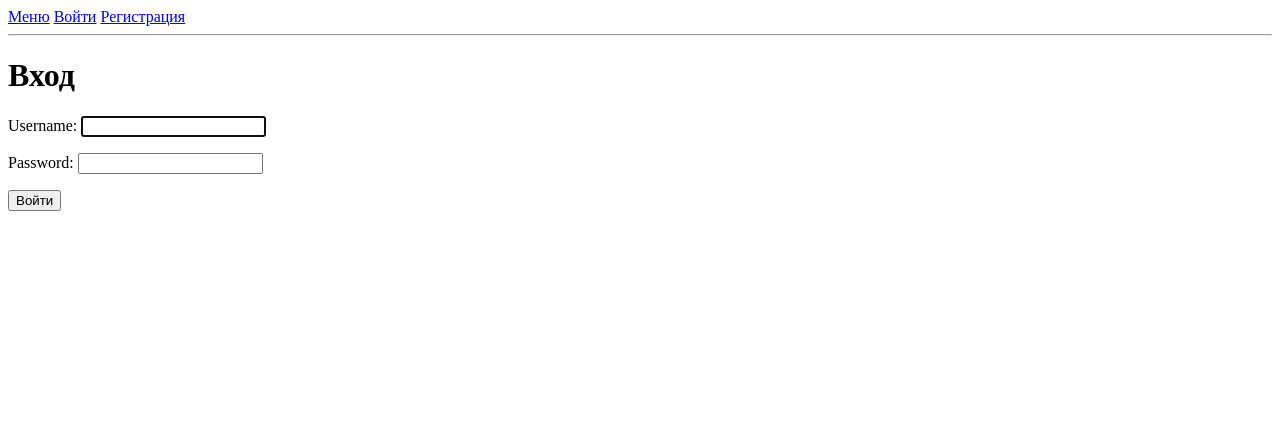
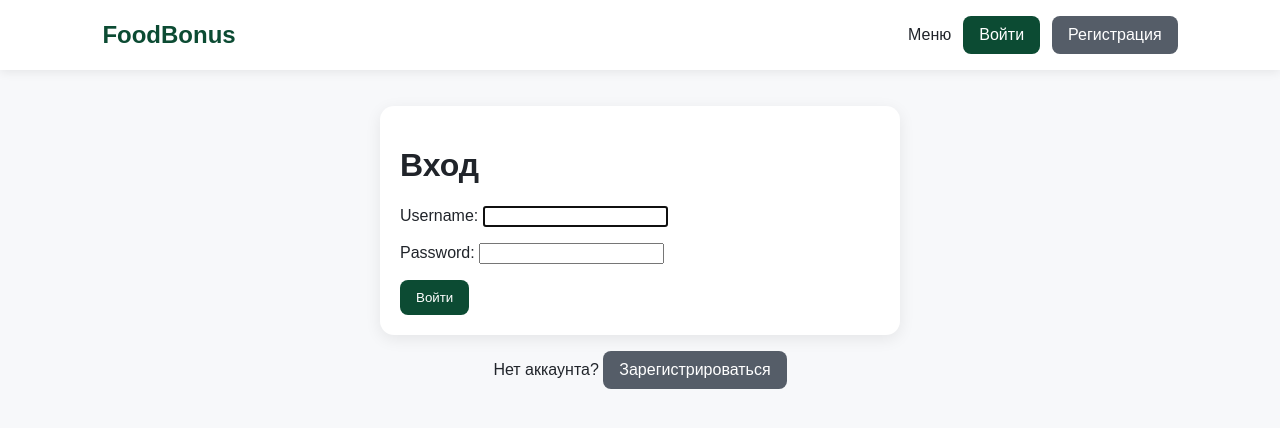
Before and after one commit to alcolin-rm/djangoexam, a Django app: page /login/ in a window 1280 px wide. Shown: the top 428 px of the page. Run offline with Django 5.2, Linux system fonts and the light colour scheme.

Commit message:
now with frontend! as if it makes it a good product

```diff
--- a/food_bonus/settings.py
+++ b/food_bonus/settings.py
@@ -129,6 +129,7 @@ USE_TZ = True
 # https://docs.djangoproject.com/en/6.1/howto/static-files/
 
 STATIC_URL = 'static/'
+STATICFILES_DIRS = [BASE_DIR / 'static']
 
 
 # Email
--- a/foodshop/templates/base.html
+++ b/foodshop/templates/base.html
@@ -1,32 +1,33 @@
+{% load static %}
 <!DOCTYPE html>
 <html lang="ru">
 <head>
     <meta charset="UTF-8">
-    <title>{% block title %}Доставка еды{% endblock %}</title>
+    <meta name="viewport" content="width=device-width, initial-scale=1">
+    <title>{% block title %}FoodBonus{% endblock %}</title>
+    <link rel="stylesheet" href="{% static 'css/foodbonus_styles.css' %}">
 </head>
 <body>
-<header>
-    <nav>
+<header class="header">
+    <a class="logo" href="{% url 'dish_list' %}">FoodBonus</a>
+    <nav class="navigation">
         <a href="{% url 'dish_list' %}">Меню</a>
-
         {% if user.is_authenticated %}
             <span>Пользователь: {{ user.username }}</span>
             <span>Бонусы: {{ user.bonus_balance }}</span>
             <a href="{% url 'my_orders' %}">Мои заказы</a>
-
             <form action="{% url 'logout' %}" method="post" style="display:inline;">
                 {% csrf_token %}
-                <button type="submit">Выйти</button>
+                <button type="submit" class="button button-secondary">Выйти</button>
             </form>
         {% else %}
-            <a href="{% url 'login' %}">Войти</a>
-            <a href="{% url 'register' %}">Регистрация</a>
+            <a class="button" href="{% url 'login' %}">Войти</a>
+            <a class="button button-secondary" href="{% url 'register' %}">Регистрация</a>
         {% endif %}
     </nav>
-    <hr>
 </header>
 
-<main>
+<main class="container">
     {% block content %}{% endblock %}
 </main>
 </body>
--- a/foodshop/templates/foodshop/login.html
+++ b/foodshop/templates/foodshop/login.html
@@ -1,11 +1,16 @@
 {% extends 'base.html' %}
+{% block title %}Вход — FoodBonus{% endblock %}
 
 {% block content %}
-<h1>Вход</h1>
+<form class="order-form" method="post">
+    {% csrf_token %}
+    <h1>Вход</h1>
+    {{ form.as_p }}
+    <button class="button" type="submit">Войти</button>
+</form>
 
-<form method="post">
-    {% csrf_token %}
-    {{ form.as_p }}
-    <button type="submit">Войти</button>
-</form>
+<p style="text-align:center; margin-top:16px;">
+    Нет аккаунта?
+    <a class="button button-secondary" href="{% url 'register' %}">Зарегистрироваться</a>
+</p>
 {% endblock %}
--- /dev/null
+++ b/static/css/foodbonus_styles.css
@@ -0,0 +1,17 @@
+* { box-sizing: border-box; }
+body { margin: 0; font-family: Arial, sans-serif; background: #f7f8fa; color: #20242a; }
+.header { display: flex; justify-content: space-between; align-items: center; gap: 20px; padding: 16px 8%; background: #fff; box-shadow: 0 2px 10px rgba(0,0,0,.08); }
+.logo { color: #0c4b33; font-size: 24px; font-weight: 700; text-decoration: none; }
+.navigation { display: flex; align-items: center; flex-wrap: wrap; gap: 12px; }
+.navigation a { color: #20242a; text-decoration: none; }
+.container { width: min(1100px, 90%); margin: 36px auto; }
+.dish-list { display: grid; grid-template-columns: repeat(auto-fit, minmax(240px, 1fr)); gap: 24px; }
+.dish-card, .order-item, .order-form { padding: 20px; border-radius: 14px; background: #fff; box-shadow: 0 4px 16px rgba(0,0,0,.08); }
+.dish-image { width: 100%; height: 180px; object-fit: cover; border-radius: 10px; }
+.dish-content { padding-top: 14px; }
+.price, .order-price { color: #0c4b33; font-size: 18px; font-weight: 700; }
+.button { display: inline-block; padding: 10px 16px; border: 0; border-radius: 8px; background: #0c4b33; color: #fff !important; cursor: pointer; text-decoration: none; }
+.button-secondary { background: #555d68; }
+.order-form { max-width: 520px; margin: 0 auto; }
+.order-item { display: flex; justify-content: space-between; gap: 16px; }
+.order-list { display: grid; gap: 12px; }
```
Also changed, not shown: foodshop/templates/foodshop/dish_list.html (+9 -4 lines), foodshop/templates/foodshop/my_orders.html (+7 -3 lines), foodshop/templates/foodshop/order_create.html (+4 -4 lines), foodshop/templates/foodshop/register.html (+4 -4 lines), foodshop/views.py (+4 -4 lines), db.sqlite3, media/dishes/bill.jpg (added), media/dishes/bill_MPWq2Gw.jpg (added), media/dishes/bill_Y7cxC8n.jpg (added).
